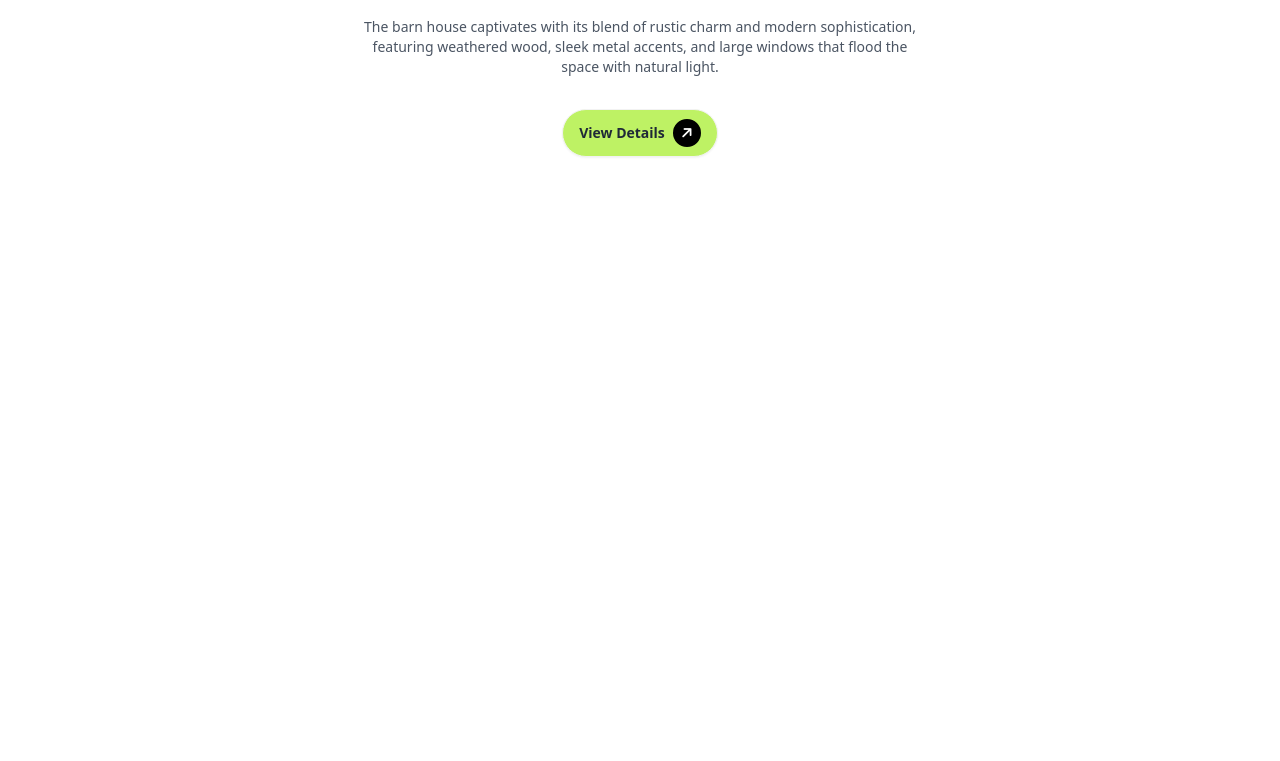
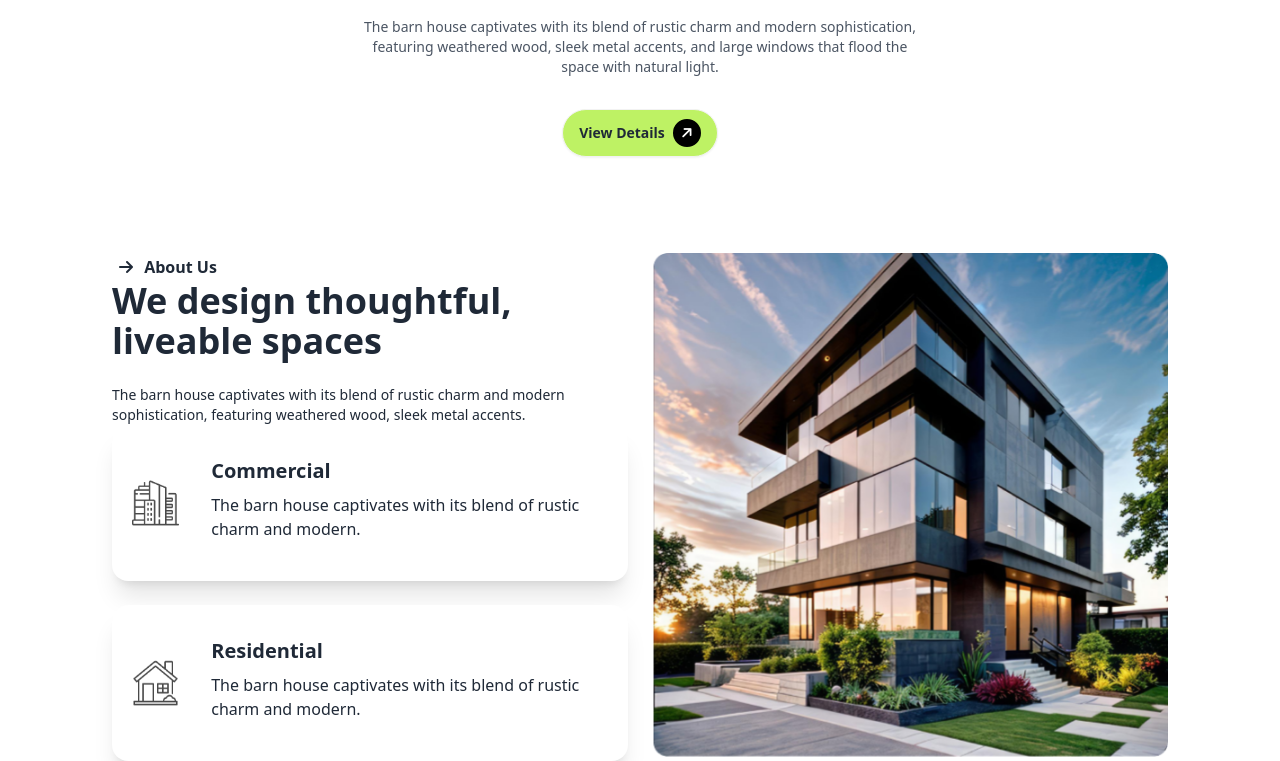
Before and after one commit to NobelAhmedRiyadh/Responsive-House-website, a plain HTML site: page index.html in a window 1280 px wide. Shown: the part 557-1318 px from the top of the page. Before the commit the page ends 810 px from the top, so only its background shows below. Drawn offline with nearby package versions, Linux system fonts and the light colour scheme.

Commit message:
added thoughtful section to my website

```diff
--- a/index.html
+++ b/index.html
@@ -24,9 +24,9 @@
         }
       </script>
 </head>
-<body class="max-w-screen-xl mx-auto lg:px-16 lg:px-28">
+<body>
     <!-- Header Section -->
-    <header>
+    <header class="max-w-screen-xl mx-auto lg:px-16 lg:px-28">
         <!-- Navbar -->
          <nav>
             <div class="navbar bg-base-100">
@@ -113,7 +113,7 @@
          </nav>
     </header>
     <!-- Main Section -->
-    <main>
+    <main class="max-w-screen-xl mx-auto px-16 lg:px-28">
         <!-- Barn House Section -->
         <section class="py-8 lg:py-24">
 
@@ -139,6 +139,53 @@
 
       </section>
 
+      <!-- We design thoughtful section -->
+        <section class="grid lg:grid-cols-2 gap-x-6 gap-y-6">
+          <!-- text part -->
+          <div class="text-center lg:text-start gap-y-6">
+            <button class="font-bold">
+              <i class="fa-solid fa-arrow-right rotate45 w-7 h-7  inline-flex rounded-full justify-center items-center bottom-6 "></i>
+              About Us
+            </button>
+            <h1 class="text-4xl font-bold">We design thoughtful, <br> liveable spaces</h1>
+            <br>
+            <p class="text-sm top-6 bottom-6">The barn house captivates with its blend of rustic charm and
+              modern sophistication, featuring weathered wood, sleek metal accents.</p>
+              <br>
+              <!-- card-1 -->
+              <div class="card card-side bg-base-100 shadow-xl pl-5 bottom-6">
+                <figure>
+                  <img class="w-full"
+                    src="assets/commercial.png"
+                    alt="" />
+                </figure>
+                <div class="card-body">
+                  <h2 class="card-title">Commercial</h2>
+                  <p class="text-start">The barn house captivates with its blend of rustic charm and modern.</p>
+                  <div class="card-actions justify-end">
+                  </div>
+                </div>
+              </div>
+              <!-- card-2 -->
+              <div class="card card-side bg-base-100 shadow-xl pl-5">
+                <figure>
+                  <img class="w-full"
+                    src="assets/residential.png"
+                    alt="" />
+                </figure>
+                <div class="card-body">
+                  <h2 class="card-title">Residential</h2>
+                  <p class="text-start">The barn house captivates with its blend of rustic charm and modern.</p>
+                  <div class="card-actions justify-end">
+                  </div>
+                </div>
+              </div>
+          </div>
+          <!-- image part -->
+          <div>
+            <img src="assets/Rectangle.png" alt="">
+          </div>
+        </section>
 
     </main>
     <!-- Footer Section -->
```
